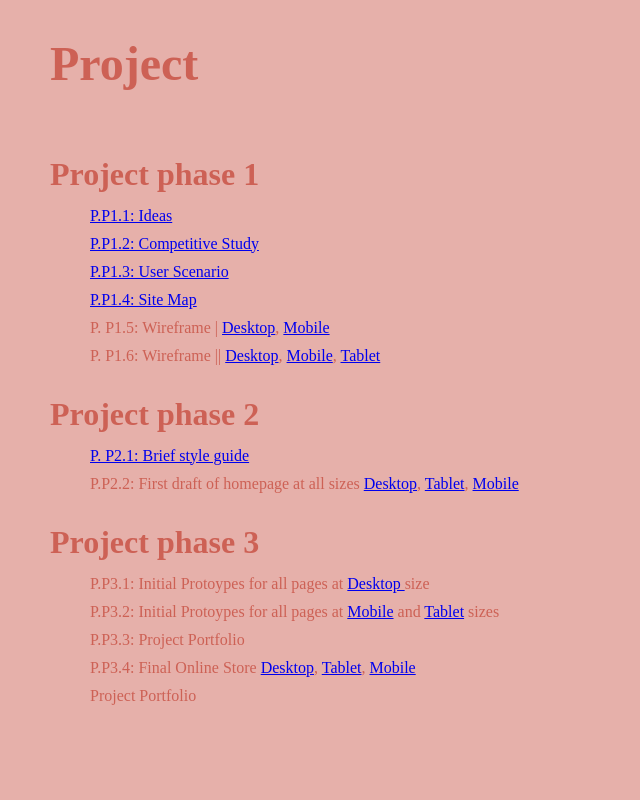
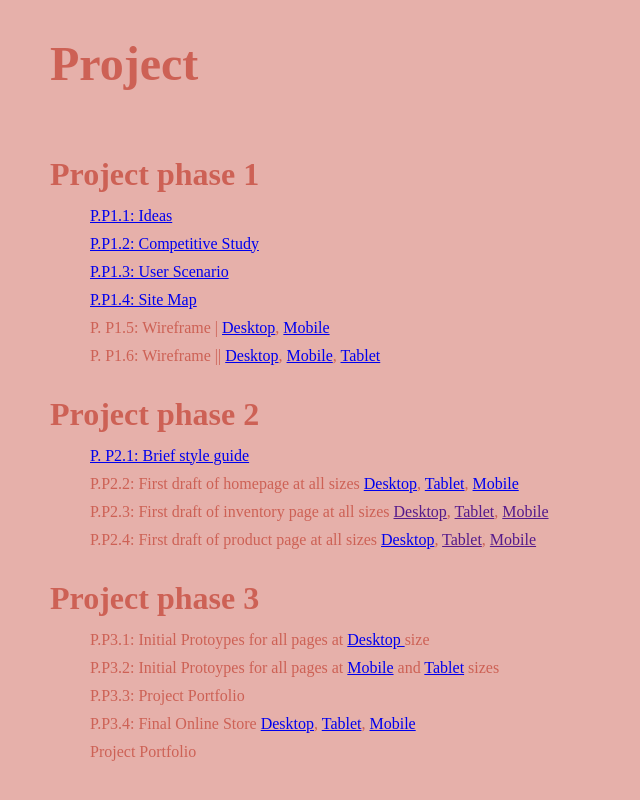
Before and after one commit to cyaniraq/avt415, a plain HTML site: page index.html in a window 1280 px wide. Shown: the part 689-1489 px from the top of the page, without its empty margins (0-640 px from the left). Before the commit the page ends 1465 px from the top, so only its background shows below. Drawn offline with Linux system fonts and the light colour scheme.

Commit message:
Add files via upload

```diff
--- a/index.html
+++ b/index.html
@@ -46,6 +46,8 @@
 				<dt>Project phase 2</dt>
 			<a href="https://xd.adobe.com/view/f4fbe3c2-b56c-4aa4-bd21-95a559f8e848-a1a8/"><dd>P. P2.1: Brief style guide </dd></a>
 			<dd>P.P2.2: First draft of homepage at all sizes <a href="https://xd.adobe.com/view/1880a759-da0d-4323-a3c6-023747c08b78-4dd3/">Desktop</a>, <a href="https://xd.adobe.com/view/cc22c70d-0745-4ad0-8b42-aba3e52519f4-9971/"> Tablet</a>, <a href="https://xd.adobe.com/view/cc5322d1-9182-4450-a3ef-cafa220b7420-9900/"> Mobile</a> </dd>
+				<dd>P.P2.3: First draft of inventory page at all sizes <a href="">Desktop</a>, <a href=""> Tablet</a>, <a href=""> Mobile</a> </dd>
+				<dd>P.P2.4: First draft of product page at all sizes <a href="https://xd.adobe.com/view/fb8d0a99-caf1-4c37-92e8-316098512294-aede/">Desktop</a>, <a href=""> Tablet</a>, <a href=""> Mobile</a> </dd>
 			</dl>
 			<dl>
 				<dt>Project phase 3</dt>
```
